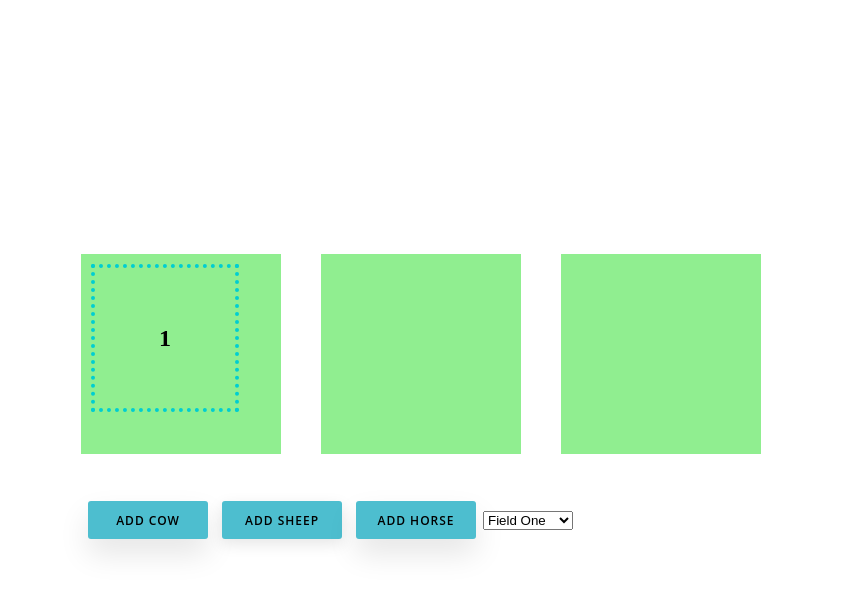
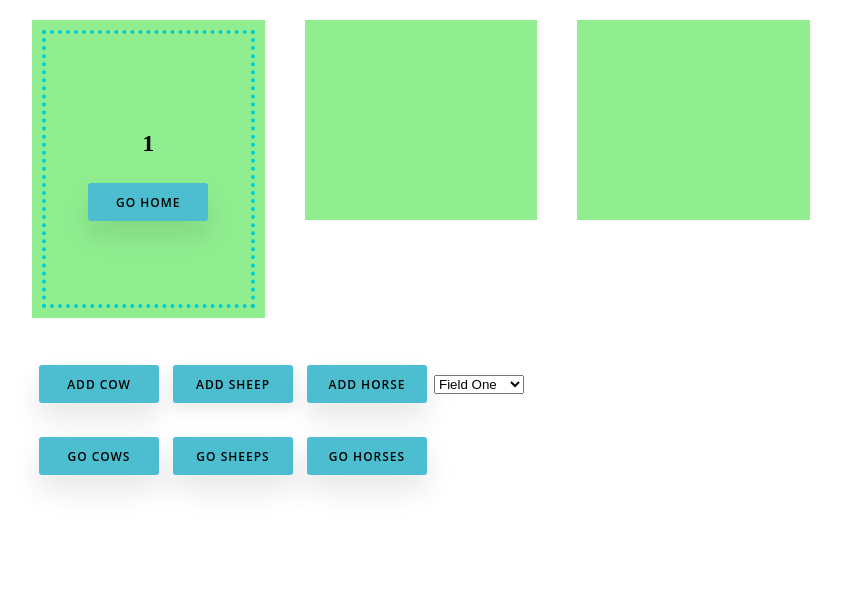
Before and after one commit to A-Kija/liutas, a React (Create React App) app: page / in a window 1280 px wide. Both pictures are taken after a click on the button "ADD SHEEP". Shown: the top 592 px of the page, without its empty margins (219-1060 px from the left). Built offline with nearby package versions, Linux system fonts and the light colour scheme.

Commit message:
group go home

```diff
--- a/src/App.jsx
+++ b/src/App.jsx
@@ -17,7 +17,6 @@
         });
         setField(fieldCopy);
         localStorage.setItem('animals', JSON.stringify(fieldCopy))
-        console.log(fieldCopy);
     }
 
     const selectField = e => {
@@ -26,11 +25,21 @@
 
     const goHome = (id) => {
         const fieldCopy = field.slice();
-        fieldCopy.forEach((a, i) => {
-            if (a.id === id) {
-                fieldCopy.splice(i, 1);
+        const ind = fieldCopy.findIndex(e => e.id === id);
+        fieldCopy.splice(ind, 1);
+        setField(fieldCopy);
+        localStorage.setItem('animals', JSON.stringify(fieldCopy))
+    }
+
+    const groupGoHome = (group) => {
+        const fieldCopy = field.slice();
+        while(true) {
+            const ind = fieldCopy.findIndex(e => e.animal === group);
+            if (ind < 0) {
+                break;
             }
-        });
+            fieldCopy.splice(ind, 1);
+        }
         setField(fieldCopy);
         localStorage.setItem('animals', JSON.stringify(fieldCopy))
     }
@@ -67,6 +76,11 @@
                     <option value={3}>Field Three</option>
                 </select>
             </div>
+            <div className="buttons-holder">
+                <button onClick={() => groupGoHome('cow')}>Go cows</button>
+                <button onClick={() => groupGoHome('sheep')}>Go sheeps</button>
+                <button onClick={() => groupGoHome('horse')}>Go horses</button>
+            </div>
         </>
     );
 
--- a/src/Components/FieldAnimal.jsx
+++ b/src/Components/FieldAnimal.jsx
@@ -4,22 +4,25 @@
 
     if (field === fieldAnimal.field && 'cow' === fieldAnimal.animal) {
         return (
-            <div className="cow" onClick={() => goHome(fieldAnimal.id)}>
+            <div className="cow">
                 <h2>{fieldAnimal.id}</h2>
+                <button onClick={() => goHome(fieldAnimal.id)}>Go home</button>
             </div>
         );
     }
     else if (field === fieldAnimal.field && 'sheep' === fieldAnimal.animal) {
         return (
-            <div className="sheep" onClick={() => goHome(fieldAnimal.id)}>
+            <div className="sheep">
                 <h2>{fieldAnimal.id}</h2>
+                <button onClick={() => goHome(fieldAnimal.id)}>Go home</button>
             </div>
         );
     }
     else if (field === fieldAnimal.field && 'horse' === fieldAnimal.animal) {
         return (
-            <div className="horse" onClick={() => goHome(fieldAnimal.id)}>
+            <div className="horse">
                 <h2>{fieldAnimal.id}</h2>
+                <button onClick={() => goHome(fieldAnimal.id)}>Go home</button>
             </div>
         );
     }
--- a/src/index.scss
+++ b/src/index.scss
@@ -4,7 +4,7 @@
     display: flex;
     justify-content: center;
     align-items: center;
-    height: 100vh;
+    // height: 100vh;
     width: 100vw;
     box-sizing: border-box;
     // flex-direction: column-reverse;
@@ -209,35 +209,42 @@
         width: 30%;
         box-sizing: border-box;
         .cow {
-            height: 140px;
-            width: 140px;
+            height: 270px;
+            width: 270px;
             border-radius: 50%;
             border: 4px dotted deeppink;
             margin: 10px;
             display: flex;
             justify-content: center;
             align-items: center;
+            flex-direction: column;
         }
         .sheep {
-            height: 140px;
-            width: 140px;
+            height: 270px;
+            width: 270px;
             border: 4px dotted darkturquoise;
             margin: 10px;
             display: flex;
             justify-content: center;
             align-items: center;
+            flex-direction: column;
         }
         .horse {
-            height: 100px;
-            width: 100px;
+            height: 200px;
+            width: 200px;
             border: 4px dotted darkorchid;
-            margin: 30px;
+            margin: 60px;
             transform: rotate(45deg);
             display: flex;
             justify-content: center;
             align-items: center;
+            flex-direction: column;
             h2 {
                 transform: rotate(-45deg);
+            }
+            button {
+                transform: rotate(-45deg);
+                margin-left: 84px;
             }
         }
     }
```
